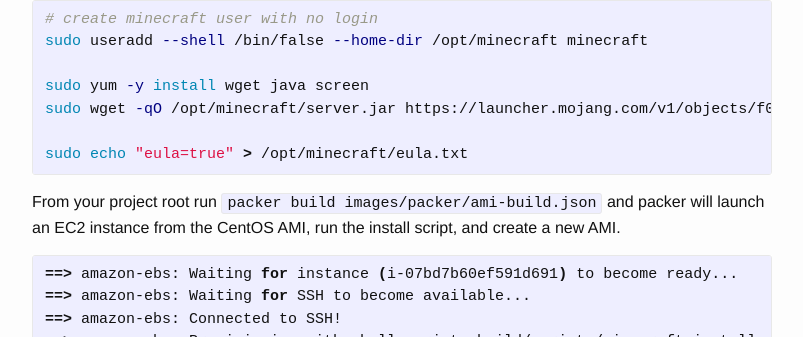
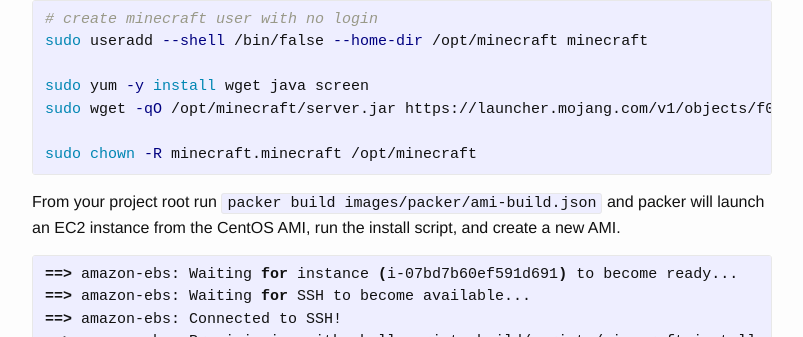
Before and after one commit to pdizz/pdizz.github.io, a Jekyll site: the page built from _posts/2020-10-01-terraforming-minecraft-03.markdown, in a window 1280 px wide and 900 px high, scrolled down 1795 px. Shown: the part 114-451 px from the top of the window, without its empty margins (238-1041 px from the left). Built offline with Jekyll 4.4.1, drawn with Linux system fonts in a browser that asks for light colours.

Commit message:
make install script match repo

```diff
--- a/_posts/2020-10-01-terraforming-minecraft-03.markdown
+++ b/_posts/2020-10-01-terraforming-minecraft-03.markdown
@@ -67,7 +67,7 @@ sudo useradd --shell /bin/false --home-dir /opt/minecraft minecraft
 sudo yum -y install wget java screen
 sudo wget -qO /opt/minecraft/server.jar https://launcher.mojang.com/v1/objects/f02f4473dbf152c23d7d484952121db0b36698cb/server.jar # 1.16.3
 
-sudo echo "eula=true" > /opt/minecraft/eula.txt
+sudo chown -R minecraft.minecraft /opt/minecraft
 {% endhighlight %}
 
 From your project root run `packer build images/packer/ami-build.json` and packer will launch an EC2 instance from the CentOS AMI, run the install script, and create a new AMI.
```
